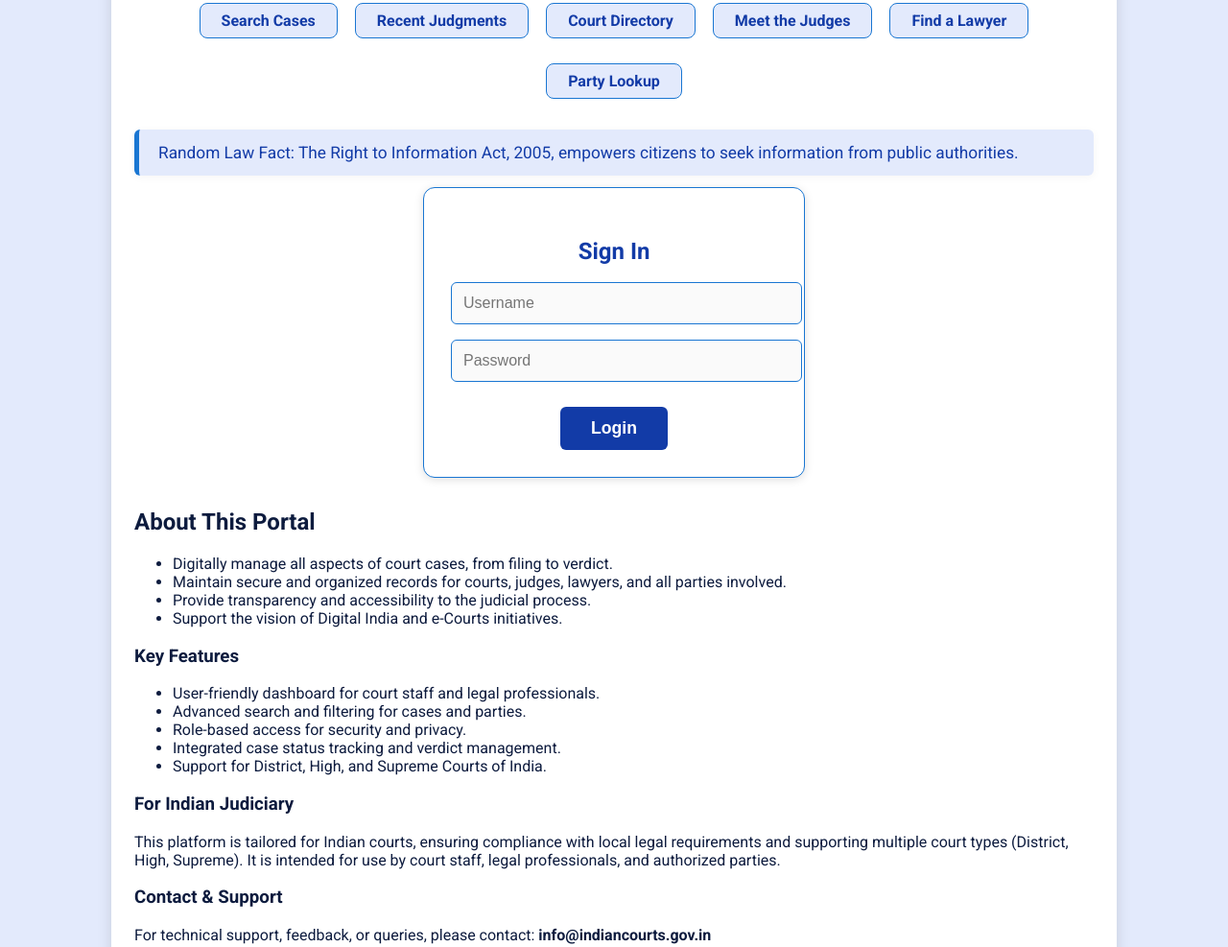
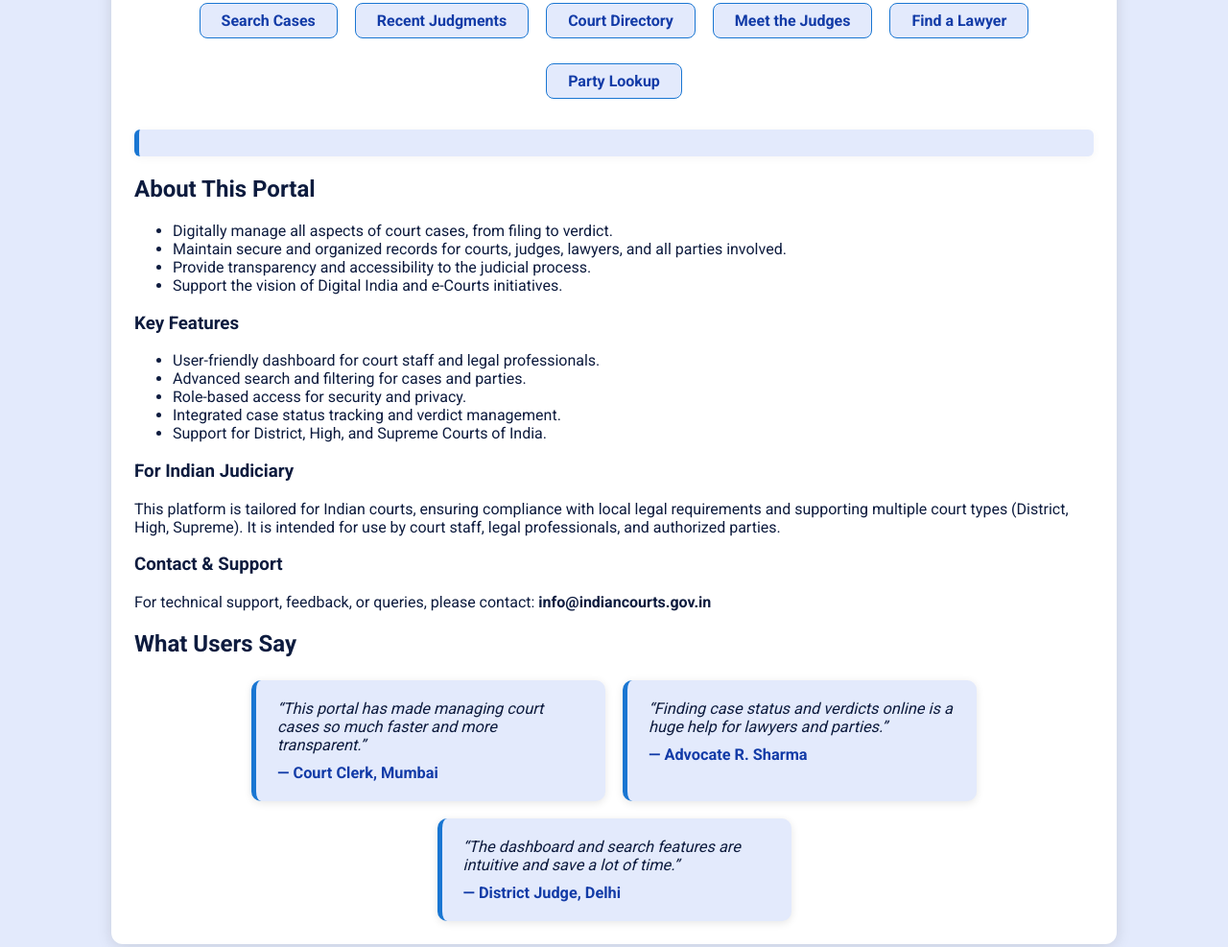
Before and after one commit to supersam300/restfull-api-dbms-courtDB-project, a website: page public/frontend.html in a window 1280 px wide. Shown: the part 788-1775 px from the top of the page at 96% size. Drawn offline with Linux system fonts and the light colour scheme; no server answers.

Commit message:
Update frontend.html

```diff
--- a/public/frontend.html
+++ b/public/frontend.html
@@ -309,59 +309,6 @@ footer {
   font-style: normal;
   margin-top: 10px;
   display: block;
-}
-.login-embed {
-  background: #ffffff;
-  border-radius: 12px;
-  box-shadow: 0 2px 10px rgba(0,0,0,0.13);
-  padding: 32px 28px 28px 28px;
-  max-width: 340px;
-  margin: 0 auto 32px auto;
-  text-align: center;
-  border: 1.5px solid var(--blue-accent);
-}
-.login-embed h2 {
-  color: var(--blue-main);
-  margin-bottom: 18px;
-  font-weight: 700;
-}
-.login-embed input[type="text"], .login-embed input[type="password"] {
-  width: 100%;
-  padding: 12px;
-  margin-bottom: 16px;
-  border: 1.5px solid var(--blue-accent);
-  border-radius: 6px;
-  font-size: 1rem;
-  background: #fafafa;
-  color: var(--blue-dark);
-}
-.login-embed button {
-  background: var(--blue-main);
-  color: #fff;
-  border: none;
-  padding: 12px 32px;
-  border-radius: 6px;
-  font-size: 1.1rem;
-  font-weight: 700;
-  cursor: pointer;
-  margin-top: 10px;
-  transition: background 0.2s;
-}
-.login-embed button:hover {
-  background: var(--blue-accent);
-  color: #fffde7;
-}
-@media (max-width: 700px) {
-  .container { padding: 12px 2vw; }
-  .dashboard-row, .cta-row, .testimonial-row, .quick-links {
-    flex-direction: column;
-    gap: 12px;
-  }
-  .dashboard-card, .testimonial, .login-embed {
-    min-width: unset;
-    width: 100%;
-  }
-  .login-embed { padding: 18px 6vw; }
 }
 
   </style>
@@ -431,13 +378,6 @@ footer {
         <a href="#" class="quick-link" onclick="openTab('party')" data-i18n="partyLookup">Party Lookup</a>
       </div>
       <div class="law-fact" id="lawFact"></div>
-      <div class="login-embed" id="loginEmbed">
-        <h2 data-i18n="signIn">Sign In</h2>
-        <input type="text" placeholder="Username" id="loginUsername" autocomplete="username" data-i18n-placeholder="username">
-        <input type="password" placeholder="Password" id="loginPassword" autocomplete="current-password" data-i18n-placeholder="password">
-        <button type="button" onclick="loginUser()" data-i18n="login">Login</button>
-        <div id="loginRes"></div>
-      </div>
       <section>
         <h2 data-i18n="aboutPortal">About This Portal</h2>
         <ul>
@@ -1130,57 +1070,44 @@ function showRandomLawFact() {
   const lawFactDiv = document.getElementById('lawFact');
   if (lawFactDiv) lawFactDiv.textContent = "Random Law Fact: " + fact;
 }
+function openTab(tabName, evt) {
+  // Hide all tab contents
+  document.querySelectorAll('.tab-content').forEach(function(tab) {
+    tab.classList.remove('active');
+  });
 
-function openTab(tabName, event) {
-  if (!loggedIn && tabName !== 'home') return;
-  allTabs.forEach(id => {
-    const tab = document.getElementById(id);
-    if (tab) tab.classList.remove('active');
-    const btn = document.getElementById('tab-' + id);
-    if (btn) btn.classList.remove('active');
-  });
-  const tab = document.getElementById(tabName);
+  // Remove 'active' from all nav tab buttons
+  document.querySelectorAll('.tab-button').forEach(function(btn) {
+    btn.classList.remove('active');
+  });
+
+  // Show the selected tab
+  var tab = document.getElementById(tabName);
   if (tab) tab.classList.add('active');
-  const btn = document.getElementById('tab-' + tabName);
-  if (btn) btn.classList.add('active');
-  if (tabName === 'home') showRandomLawFact();
-}
 
-function loginUser() {
-  const username = document.getElementById('loginUsername').value;
-  const password = document.getElementById('loginPassword').value;
-  if (username.trim() && password.trim()) {
-    loggedIn = true;
-    updateTabAccess();
-    openTab('home');
-    document.getElementById('loginRes').innerHTML = '<div class="message-success">Login successful. Welcome!</div>';
-    document.getElementById('loginUsername').value = '';
-    document.getElementById('loginPassword').value = '';
+  // If event is from a nav tab button, set it active
+  if (evt && evt.target && evt.target.classList.contains('tab-button')) {
+    evt.target.classList.add('active');
   } else {
-    document.getElementById('loginRes').innerHTML = '<div class="message-error">Please enter both username and password.</div>';
+    // If triggered by CTA/quick-link, set nav button active
+    var navBtn = document.getElementById('tab-' + tabName);
+    if (navBtn) navBtn.classList.add('active');
   }
 }
 
-function updateTabAccess() {
-  if (loggedIn) {
-    restrictedTabs.forEach(id => {
-      document.getElementById('tab-' + id).classList.remove('disabled');
-    });
-  } else {
-    restrictedTabs.forEach(id => {
-      document.getElementById('tab-' + id).classList.add('disabled');
-    });
-  }
-}
-
-window.onload = function() {
-  loggedIn = false;
-  updateTabAccess();
-  openTab('home');
-  showRandomLawFact();
-  updateTexts();
-};
-
+// Optional: Make sure only the first tab is active on load
+document.addEventListener('DOMContentLoaded', function() {
+  // Hide all tab-contents except the first
+  var tabs = document.querySelectorAll('.tab-content');
+  tabs.forEach(function(tab, idx) {
+    tab.classList.toggle('active', idx === 0);
+  });
+  // Set only the first tab-button active
+  var buttons = document.querySelectorAll('.tab-button');
+  buttons.forEach(function(btn, idx) {
+    btn.classList.toggle('active', idx === 0);
+  });
+});
 function renderObjectTable(obj) {
   let html = '<table><tbody>';
   for (const [key, value] of Object.entries(obj)) {
```
